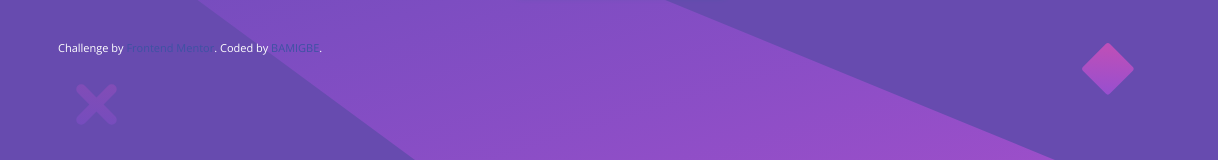
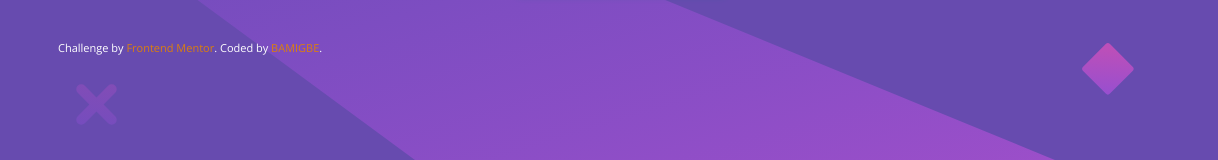
Before and after one commit to Oluwabamigbe/huddle, a plain HTML site: page index.html in a window 1280 px wide. Shown: the part 640-800 px from the top of the page, 0-1218 px from the left. Drawn offline with nearby package versions, Linux system fonts and the light colour scheme; no server answers.

Commit message:
Update index.html

```diff
--- a/index.html
+++ b/index.html
@@ -24,7 +24,7 @@
   <!-- Feel free to remove these styles or customise in your own stylesheet 👍 -->
   <style>
     .attribution { font-size: 11px; text-align: center; }
-    .attribution a { color: hsl(228, 45%, 44%); }
+    .attribution a { color: rgb(220, 127, 13); }
   </style>
 </head>
 <body>
```
